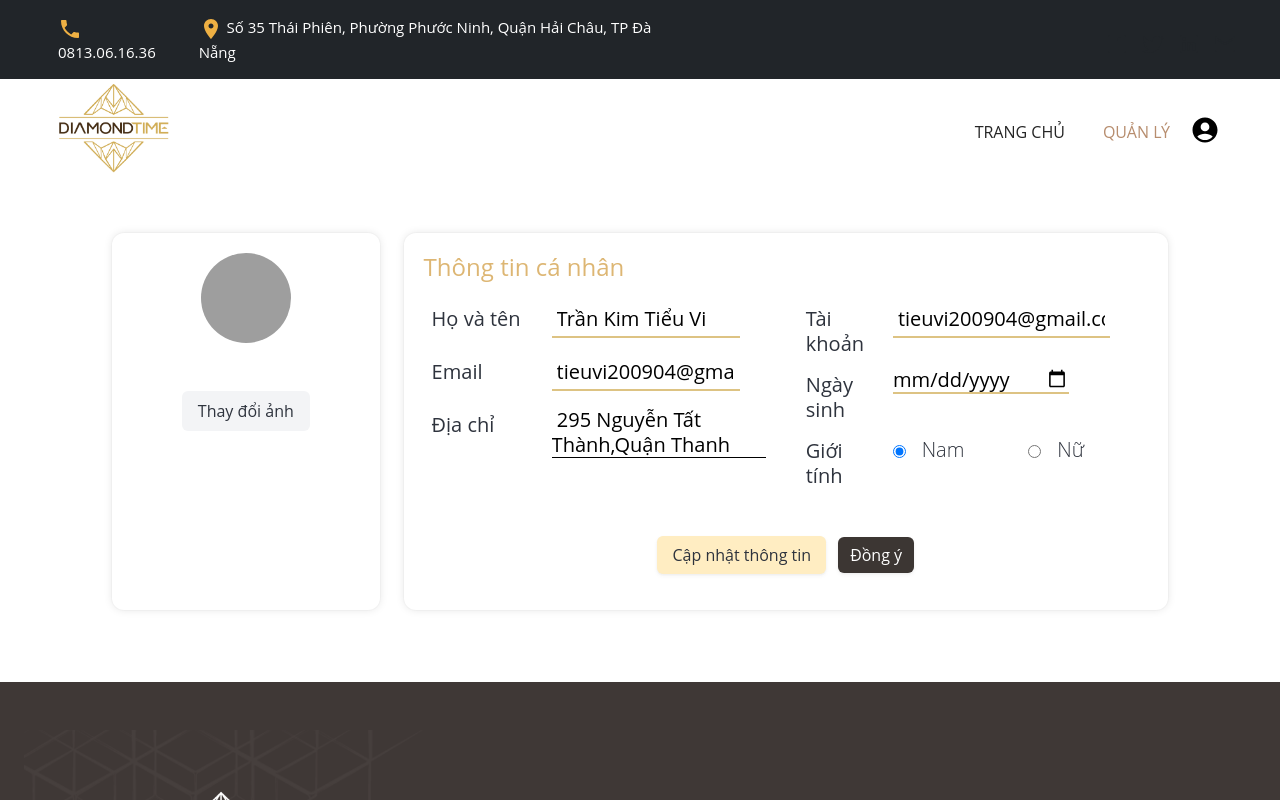
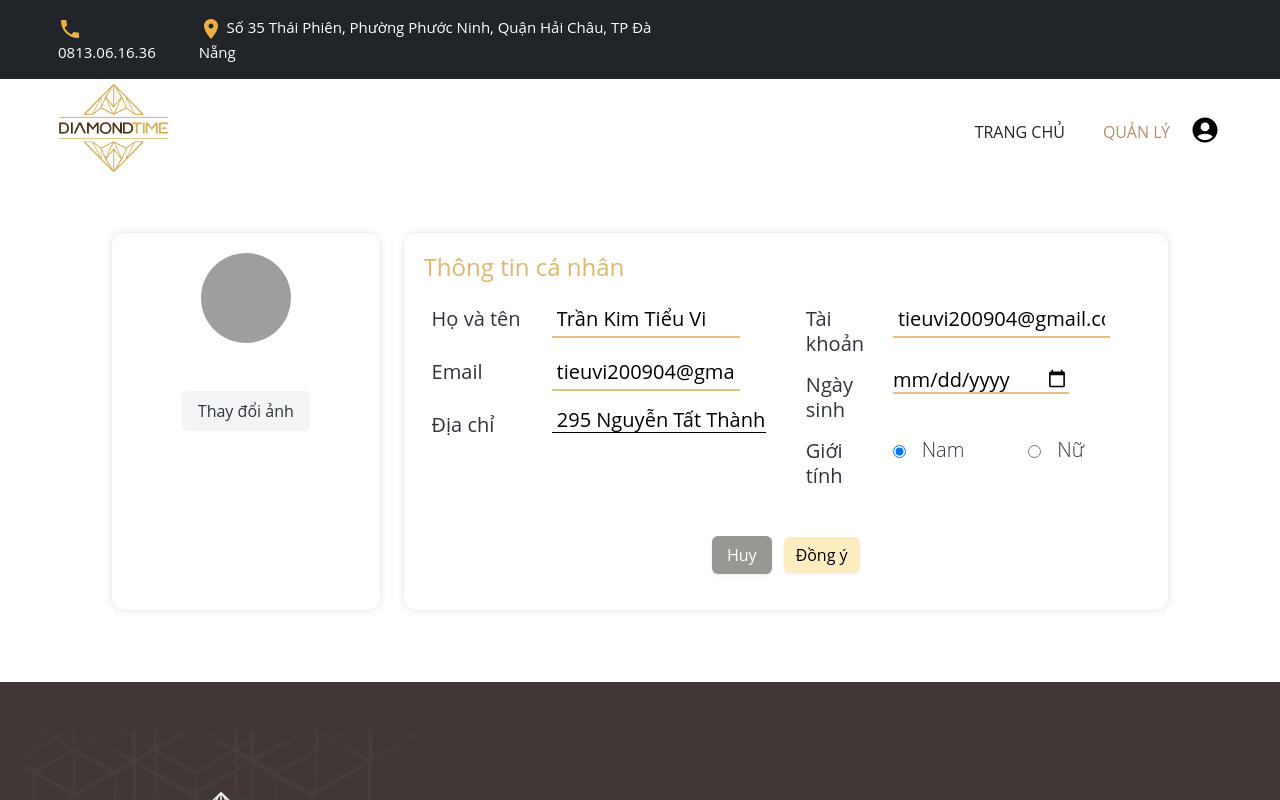
Before and after one commit to C0923G1-TeamProject/Sprint1-Building-Rental-FE, a React (Create React App) app in the folder sprint1-building-rental/: page /information in a window 1280 px wide. Both pictures are taken after a click on the button "Cập nhật thông tin". Shown: the top 800 px of the page. Built offline with nearby package versions, Linux system fonts and the light colour scheme; grey boxes are pictures that could not be loaded.

Commit message:
upd lan 1

```diff
--- a/sprint1-building-rental/src/components/Css/InfoCss/Info.css
+++ b/sprint1-building-rental/src/components/Css/InfoCss/Info.css
@@ -135,6 +135,11 @@
     color: white !important;
 }
 
+.button-viiii:hover{
+    background-color:#ddb6739c !important;
+    color: black !important;
+}
+
 .buttons{
     justify-content: center !important;
 }
--- a/sprint1-building-rental/src/components/PersonalInsormation/ShowInfoUser.jsx
+++ b/sprint1-building-rental/src/components/PersonalInsormation/ShowInfoUser.jsx
@@ -4,6 +4,7 @@ import "../Css/InfoCss/Info.css";
 import { useEffect, useState } from "react";
 import Button from "react-bootstrap/Button";
 import ChangePasswordModal from "./ChangePasswordModal";
+import { Field } from "formik";
 
 function ShowInfoUser() {
   const [show, setShow] = useState(false);
@@ -14,6 +15,10 @@ function ShowInfoUser() {
 
   const handleEdit = () => {
     setIsEditing(true);
+  };
+
+  const handleBack = () => {
+    setIsEditing(false);
   };
 
   useEffect(() => {
@@ -145,7 +150,8 @@ function ShowInfoUser() {
                               <td>Địa chỉ</td>
                               <td>
                                 {isEditing ? (
-                                  <textarea
+                                  <input
+                                  as= "textarea"
                                     defaultValue={
                                       " 295 Nguyễn Tất Thành,Quận Thanh Khê,Thành phố Đà Nẵng"
                                     }
@@ -158,7 +164,7 @@ function ShowInfoUser() {
                                       outline: "none",
                                       borderBottom: "solid 1px",
                                     }}
-                                  ></textarea>
+                                  />
                                 ) : (
                                   " 295 Nguyễn Tất Thành,Quận Thanh Khê,Thành phố Đà Nẵng"
                                 )}
@@ -290,24 +296,36 @@ function ShowInfoUser() {
                     </div>
                     <div className="buttons">
                       {isEditing ? (
-                    <button className="button button-update-info">
-                      Cập nhật thông tin
+                        <button
+                          className="button button-cancel"
+                          onClick={handleBack}
+                          style={{color : "white"}}
+                        >
+                          Huy
                         </button>
                       ) : (
-                    <button className="button button-update-info" onClick={handleEdit}>
+                        <button
+                          className="button button-update-info"
+                          onClick={handleEdit}
+                        >
                           Cập nhật thông tin
                         </button>
                       )}
                       <Button
                         className="button button-change-password"
                         onClick={() => showModal()}
-                    style={{ display: isEditing ? 'none' : 'block' }} // Hide in edit mode
+                        style={{ display: isEditing ? "none" : "block" }} // Hide in edit mode
                       >
                         Đổi mật khẩu
                       </Button>
                       <Button
-                    className="button button-accept"
-                    style={{ display: isEditing ? 'block' : 'none' }} // Show in edit mode
+                        className="button button-viiii"
+                        style={{
+                          display: isEditing ? "block" : "none",
+                          background: " rgb(255, 237, 194)",
+                          border: "none",
+                          color: "black",
+                        }} // Show in edit mode
                       >
                         Đồng ý
                       </Button>
```
Lines whose indentation alone changed are shown as unchanged.
